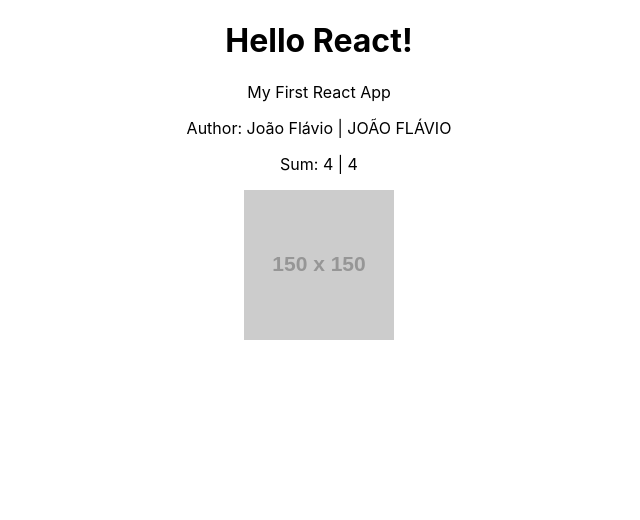
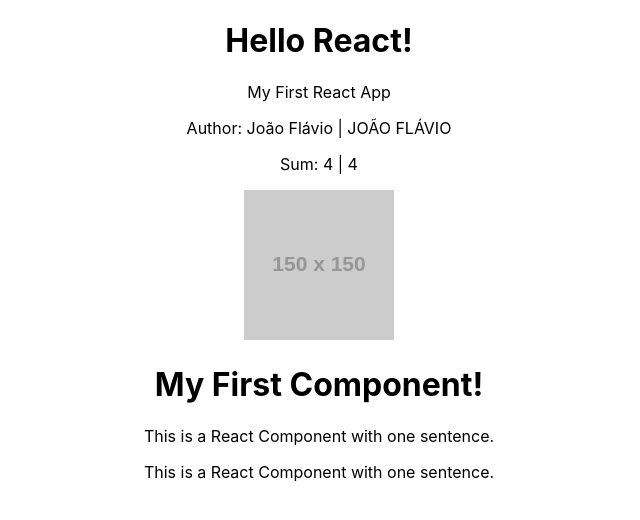
Before and after one commit to joaoflaviosantos/react-study, a React (Create React App) app in the folder my-first-app/: page / in a window 1280 px wide. Shown: the top 520 px of the page, without its empty margins (321-961 px from the left). Built offline with nearby package versions, Linux system fonts and the light colour scheme.

Commit message:
feat: implementing youtube-hora-de-codar-react-04 instructions

```diff
--- a/my-first-app/src/App.js
+++ b/my-first-app/src/App.js
@@ -1,4 +1,5 @@
 import './App.css';
+import HelloWorld from './components/HelloWorld';
 
 function App() {
 
@@ -19,6 +20,9 @@ function App() {
       <p>Author: { name } | { nameUpercase }</p>
       <p>Sum: { 2 + 2 } | { sumFunction(2, 2) }</p>
       <img src={url} alt="placeholder" />
+      <div>
+        <HelloWorld />
+      </div>
     </div>
   );
 }
--- /dev/null
+++ b/my-first-app/src/components/HelloWorld.js
@@ -0,0 +1,15 @@
+import Sentence from './Sentence';
+
+function HelloWorld() {
+
+    return (
+        <div>
+            <h1>My First Component!</h1>
+            <Sentence />
+            <Sentence />
+        </div>
+    );
+
+}
+
+export default HelloWorld;
--- /dev/null
+++ b/my-first-app/src/components/Sentence.js
@@ -0,0 +1,10 @@
+function Sentence () {
+
+    return (
+        <div>
+            <p>This is a React Component with one sentence.</p>
+        </div>
+    );
+}
+
+export default Sentence;
```
